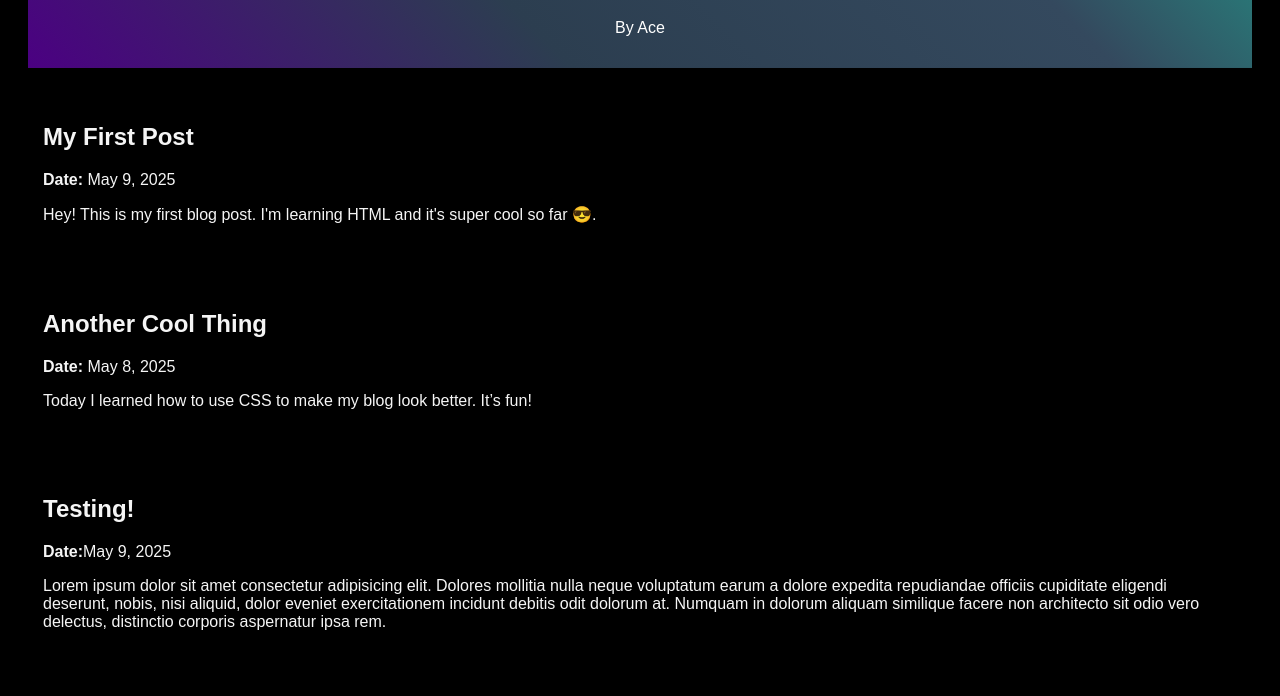
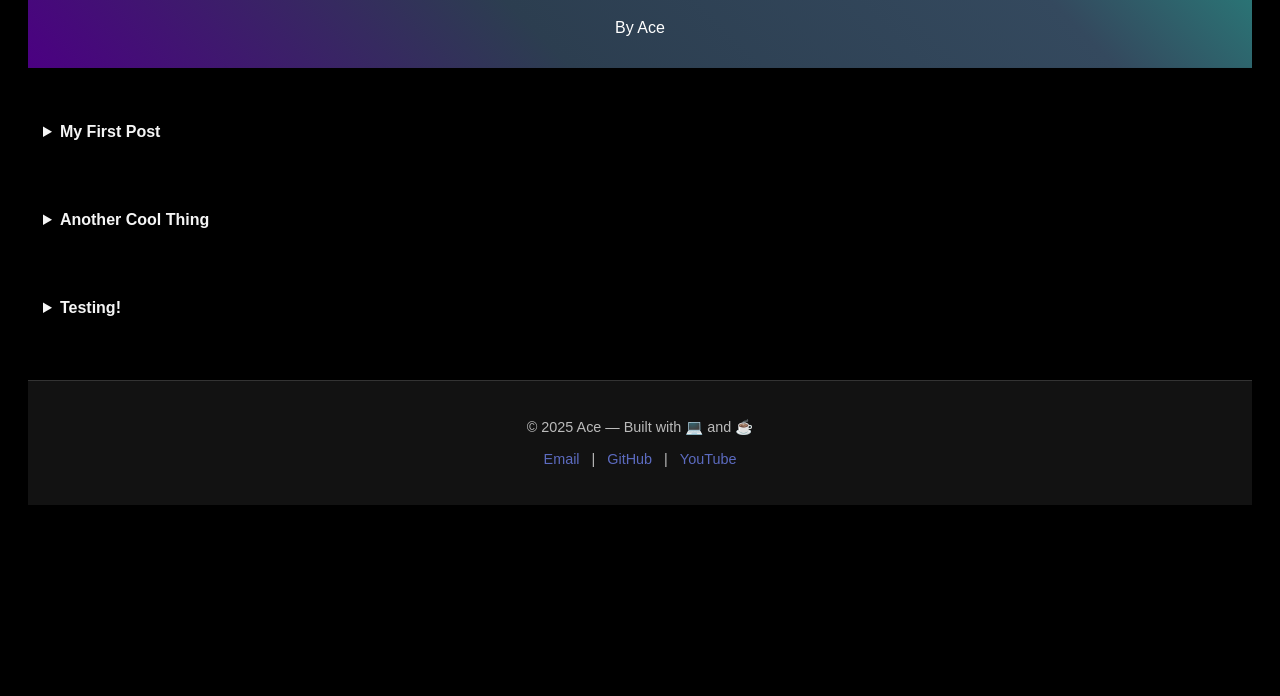
Before and after one commit to aceify-glitch/aceify-glitch.github.io, a plain HTML site: page blog.html in a window 1280 px wide. Shown: the part 104-800 px from the top of the page. Drawn offline with Linux system fonts and the light colour scheme.

Commit message:
Update blog.html

```diff
--- a/blog.html
+++ b/blog.html
@@ -1,13 +1,15 @@
 <!DOCTYPE html>
-<html>
+<html lang="en">
 <head>
+    <meta charset="UTF-8">
+    <meta name="viewport" content="width=device-width, initial-scale=1.0">
     <title>Blog</title>
     <style>
         body {
             font-family: Arial;
             background-color: black;
             padding: 20px;
-      color:whitesmoke
+            color: whitesmoke;
         }
 
         header {
@@ -22,7 +24,7 @@
             padding: 15px;
             margin-top: 20px;
             border-radius: 5px;
-      color: whitesmoke
+            color: whitesmoke;
         }
 
         footer {
@@ -30,10 +32,11 @@
             margin-top: 40px;
             color: whitesmoke;
         }
-    .rgb-header{
+
+        .rgb-header {
             animation: rgb-glow 5s linear infinite;
-  background-size:300%,300%;
-  background-image:linear-gradient(
+            background-size: 300%, 300%;
+            background-image: linear-gradient(
                 45deg,
                 #4b0082,  /* indigo */
                 #2c3e50,  /* dark blue-gray */
@@ -44,13 +47,15 @@
                 #8e44ad,  /* deep violet */
                 #4b0082   /* back to indigo **/
             );
-  color:white;
+            color: white;
         }
-@keyframes rgb-glow{
+
+        @keyframes rgb-glow {
             0% { background-position: 0% 50%; }
             50% { background-position: 100% 50%; }
             100% { background-position: 0% 50%; }
         }
+
         footer {
             margin-top: 3rem;
             padding: 1.5rem;
@@ -71,9 +76,22 @@ footer a:hover {
             color: #ff4081;
         }
 
+        details {
+            margin-top: 20px;
+        }
+
+        summary {
+            cursor: pointer;
+            font-weight: bold;
+        }
+
+        .post-content {
+            margin-top: 10px;
+            padding-left: 15px;
+        }
+
     </style>
 </head>
-
 <body>
 
 <!-- Blog Header -->
@@ -84,24 +102,35 @@ footer a:hover {
 
 <!-- Blog Post 1 -->
 <div class="post">
-    <h2>My First Post</h2>
+    <details>
+        <summary>My First Post</summary>
+        <div class="post-content">
             <p><strong>Date:</strong> May 9, 2025</p>
             <p>Hey! This is my first blog post. I'm learning HTML and it's super cool so far 😎.</p>
+        </div>
+    </details>
 </div>
 
 <!-- Blog Post 2 -->
 <div class="post">
-    <h2>Another Cool Thing</h2>
+    <details>
+        <summary>Another Cool Thing</summary>
+        <div class="post-content">
             <p><strong>Date:</strong> May 8, 2025</p>
             <p>Today I learned how to use CSS to make my blog look better. It’s fun!</p>
         </div>
+    </details>
+</div>
 
-  <!--Blog Post 3-->
+<!-- Blog Post 3 -->
 <div class="post">
-<h2> Testing!</h2>
-<p><strong>Date:</strong>May 9, 2025</p>
-<p> Lorem ipsum dolor sit amet consectetur adipisicing elit. Dolores mollitia nulla neque voluptatum earum a dolore expedita repudiandae officiis cupiditate eligendi deserunt, nobis, nisi aliquid, dolor eveniet exercitationem incidunt debitis odit dolorum at. Numquam in dolorum aliquam similique facere non architecto sit odio vero delectus, distinctio corporis aspernatur ipsa rem.</p>
-
+    <details>
+        <summary>Testing!</summary>
+        <div class="post-content">
+            <p><strong>Date:</strong> May 9, 2025</p>
+            <p>Lorem ipsum dolor sit amet consectetur adipisicing elit. Dolores mollitia nulla neque voluptatum earum a dolore expedita repudiandae officiis cupiditate eligendi deserunt, nobis, nisi aliquid, dolor eveniet exercitationem incidunt debitis odit dolorum at. Numquam in dolorum aliquam similique facere non architecto sit odio vero delectus, distinctio corporis aspernatur ipsa rem.</p>
+        </div>
+    </details>
 </div>
 
 <!-- Footer -->
@@ -113,7 +142,6 @@ footer a:hover {
         <a href="https://youtube.com/@swenify" target="_blank">YouTube</a>
     </p>
 </footer>
-  </footer>
 
 </body>
 </html>
```
Lines whose indentation alone changed are shown as unchanged.
